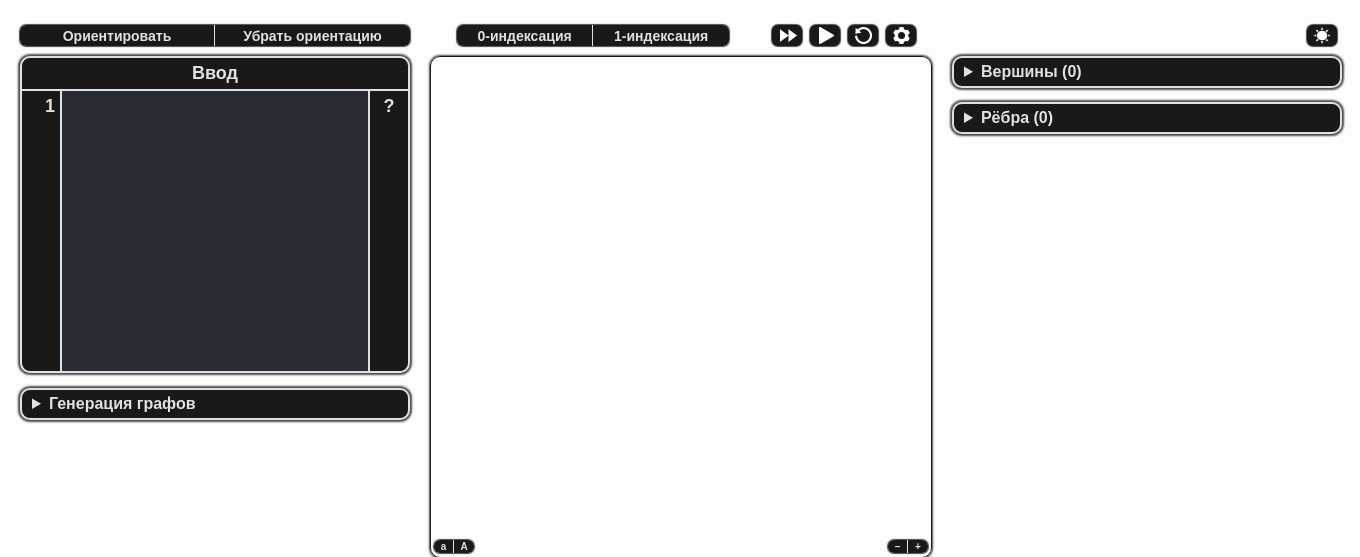
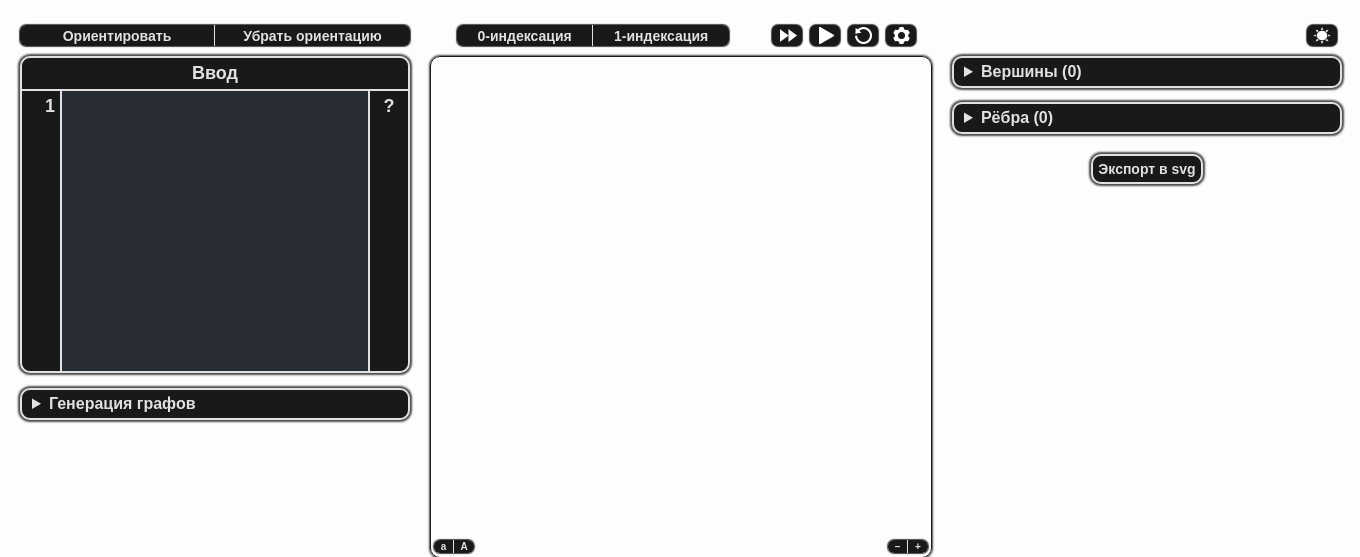
Before and after one commit to MangoosteMA/CP-library-site, a Flask app: template templates/graph_editor/graph_editor.html in a window 1360 px wide. Shown: the top 557 px of the page. Run offline with Flask 3, Linux system fonts and the light colour scheme; the template is opened without the code that fills it, so the values that code supplies are empty.

Commit message:
Added export to svg

```diff
--- a/static/scripts/graph_editor/edge.js
+++ b/static/scripts/graph_editor/edge.js
@@ -1,6 +1,7 @@
 import { Point, Line }   from "./geometry.js";
 import { SVG_NAMESPACE } from "./svg_namespace.js";
 import { Node }          from "./node.js";
+import { createText }    from "./node.js";
 
 export function getRadiusStep(nodeRadius) {
     return 1.5 * nodeRadius;
@@ -64,7 +65,7 @@ export class Edge {
         this.edgeLine.setAttributeNS(null, "stroke", "black");
         this.edgeLine.setAttributeNS(null, "stroke-width", "2");
 
-        this.text = document.createElementNS(SVG_NAMESPACE, "text");
+        this.text = createText();
         this.edgeDirection = document.createElementNS(SVG_NAMESPACE, "path");
 
         this.setDirected(directed);
--- /dev/null
+++ b/static/scripts/graph_editor/exports/svg_export.js
@@ -0,0 +1,38 @@
+export function exportToSvg(svg, darkmodeOn) {
+    const auxSvg = document.createElement("svg");
+    auxSvg.innerHTML = svg.innerHTML;
+    auxSvg.setAttribute("width", svg.getAttribute("width"));
+    auxSvg.setAttribute("height", svg.getAttribute("height"));
+
+    if (darkmodeOn) {
+        const elements = auxSvg.getElementsByTagName("*");
+        for (let i = 0; i < elements.length; i++) {
+            const element = elements[i];
+            const TAGS = new Set(["CIRCLE", "TEXT", "PATH"]);
+            if (TAGS.has(element.tagName)) {
+                if (element.getAttribute("fill") == "#ffffff") {
+                    element.setAttribute("fill", "#000000");
+                }
+                if (element.getAttribute("stroke") == "#ffffff") {
+                    element.setAttribute("stroke", "#000000");
+                }
+            }
+            if (element.tagName == "CIRCLE" && element.style.fill == "rgb(25, 25, 25)") {
+                element.style.fill = "rgb(255, 255, 255)";
+            }
+        }
+    }
+
+    var serializer = new XMLSerializer();
+    var source = serializer.serializeToString(auxSvg);
+    source = source.replace("http://www.w3.org/1999/xhtml", "http://www.w3.org/2000/svg")
+    source = '<?xml version="1.0" encoding="utf-8" standalone="no"?>\r\n' + source;
+    console.log(source);
+
+    const link = document.createElement("a");
+    const file = new Blob([source], { type: "image/svg+xml" });
+    link.href = URL.createObjectURL(file);
+    link.download = "graph.svg";
+    link.click();
+    URL.revokeObjectURL(link.href);
+}
--- a/static/scripts/graph_editor/main.js
+++ b/static/scripts/graph_editor/main.js
@@ -1,6 +1,10 @@
 // Create graph Editor
 import { GraphEditor } from "./graph_editor.js";
-var graphEditor = new GraphEditor(document.getElementById("svg"));
+const mainSvg = document.getElementById("svg");
+var graphEditor = null;
+if (mainSvg) {
+    graphEditor = new GraphEditor(mainSvg);
+}
 
 // Create edges textareas
 import { Editor }                      from "./editor.js";
@@ -12,7 +16,7 @@ const edgesLinesDiv = document.getElementById("edges-lines-div");
 const edgesSettingsDiv = document.getElementById("edges-settings-div");
 
 const nodesAndEdgesEditorListener = new NodesAndEdgesEditorListener(graphEditor);
-var graphTextarea = null
+var graphTextarea = null;
 if (edgesTextarea && edgesTextareaBackgound) {
     graphTextarea = new Editor(edgesTextarea, edgesTextareaBackgound, edgesLinesDiv, edgesSettingsDiv, nodesAndEdgesEditorListener);
 }
@@ -172,7 +176,6 @@ if (darkModeButton && lightModeButton) {
                 }
             }
         }
-
         document.cookie = DARKMODE_COOKIE + "=true";
     });
 
@@ -195,3 +198,12 @@ if (darkModeButton && lightModeButton) {
         }
     });
 }
+
+// Register exports
+import { exportToSvg } from "./exports/svg_export.js";
+const svgExportButton = document.getElementById("export-to-svg-button");
+if (svgExportButton) {
+    svgExportButton.addEventListener("click", function() {
+        exportToSvg(mainSvg, darkModeButton.style.display == "none");
+    });
+}
--- a/static/scripts/graph_editor/node.js
+++ b/static/scripts/graph_editor/node.js
@@ -1,6 +1,16 @@
 import { Point, Circle }              from "./geometry.js";
 import { SVG_NAMESPACE }              from "./svg_namespace.js";
 import { randomInt, increaseLabelBy } from "./utils.js";
+
+export function createText() {
+    const text = document.createElementNS(SVG_NAMESPACE, "text");
+    text.setAttributeNS(null, "font-weight", 500);
+    text.setAttributeNS(null, "stroke-width", "1px");
+    text.setAttributeNS(null, "text-anchor", "middle");
+    text.setAttributeNS(null, "alignment-baseline", "central");
+    text.setAttributeNS(null, "dominant-baseline", "central");
+    return text;
+}
 
 export class Node {
     /*
@@ -18,8 +28,11 @@ export class Node {
 
         this.node = document.createElementNS(SVG_NAMESPACE, 'g');
         this.node.setAttributeNS(null, "class", "node");
+        this.node.setAttributeNS(null, "stroke", "#000000");
         this.circle = document.createElementNS(SVG_NAMESPACE, "circle");
-        this.text = document.createElementNS(SVG_NAMESPACE, "text");
+        this.circle.setAttributeNS(null, "fill", "#ffffff");
+        this.circle.setAttributeNS(null, "stroke-width", "2");
+        this.text = createText();
 
         this.setRadius(radius);
         this.setLabel(label);
--- a/static/styles/graph_editor/graph_editor_body.css
+++ b/static/styles/graph_editor/graph_editor_body.css
@@ -24,21 +24,7 @@
 }
 
 .node {
-    stroke: black;
     cursor: move;
-}
-
-.node > circle {
-    fill: white;
-    stroke-width: 2px;
-}
-
-.node > text, .edge > text {
-    font-weight: 500;
-    stroke-width: 1px;
-    text-anchor: middle;
-    alignment-baseline: central;
-    dominant-baseline: central;
 }
 
 .left-panel-div {
@@ -278,3 +264,23 @@
     border-radius: 5px;
     z-index: 228;
 }
+
+.export-button {
+    box-shadow: 0px 0px 2px 2px rgba(0, 0, 0, 0.7);
+    color: var(--base-white-font-color);
+    font-family: var(--base-font-family);
+    font-size: 14px;
+    font-weight: 600;
+    border-radius: 10px;
+    border: 2px solid var(--base-white-font-color);
+    background-color: var(--base-font-color);
+    padding: 5px;
+}
+
+.export-button:hover {
+    background-color: var(--button-hover-color);
+}
+
+.export-button:active {
+    background-color: var(--button-active-color);
+}
--- a/templates/graph_editor/graph_editor_right_panel.html
+++ b/templates/graph_editor/graph_editor_right_panel.html
@@ -9,4 +9,7 @@
     </div>
     <details class="data-details" id="nodes-details"><summary>Вершины</summary></details>
     <details class="data-details" id="edges-details" style="margin-bottom: 20px;"><summary>Рёбра</summary></details>
+    <div style="text-align: center; margin-bottom: 20px;">
+        <button class="export-button" id="export-to-svg-button">Экспорт в svg</button>
+    </div>
 </div>
```
